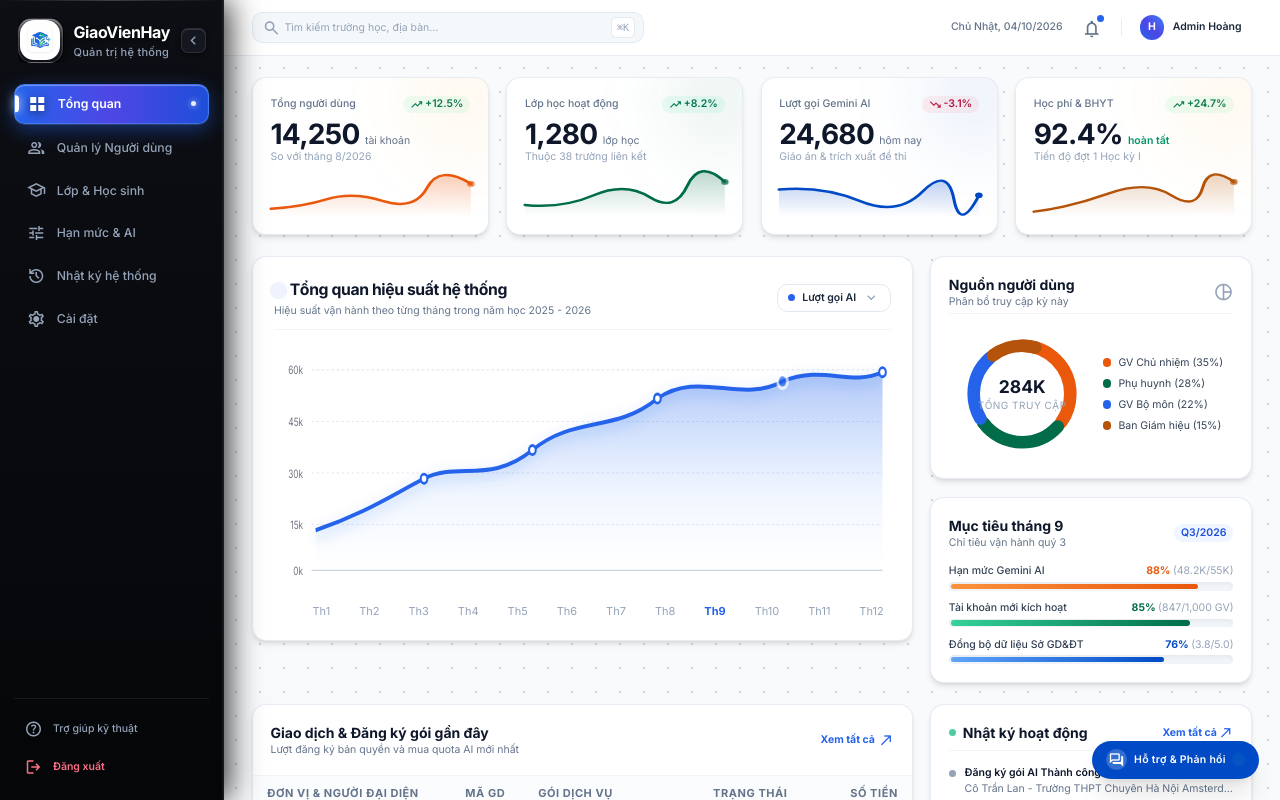
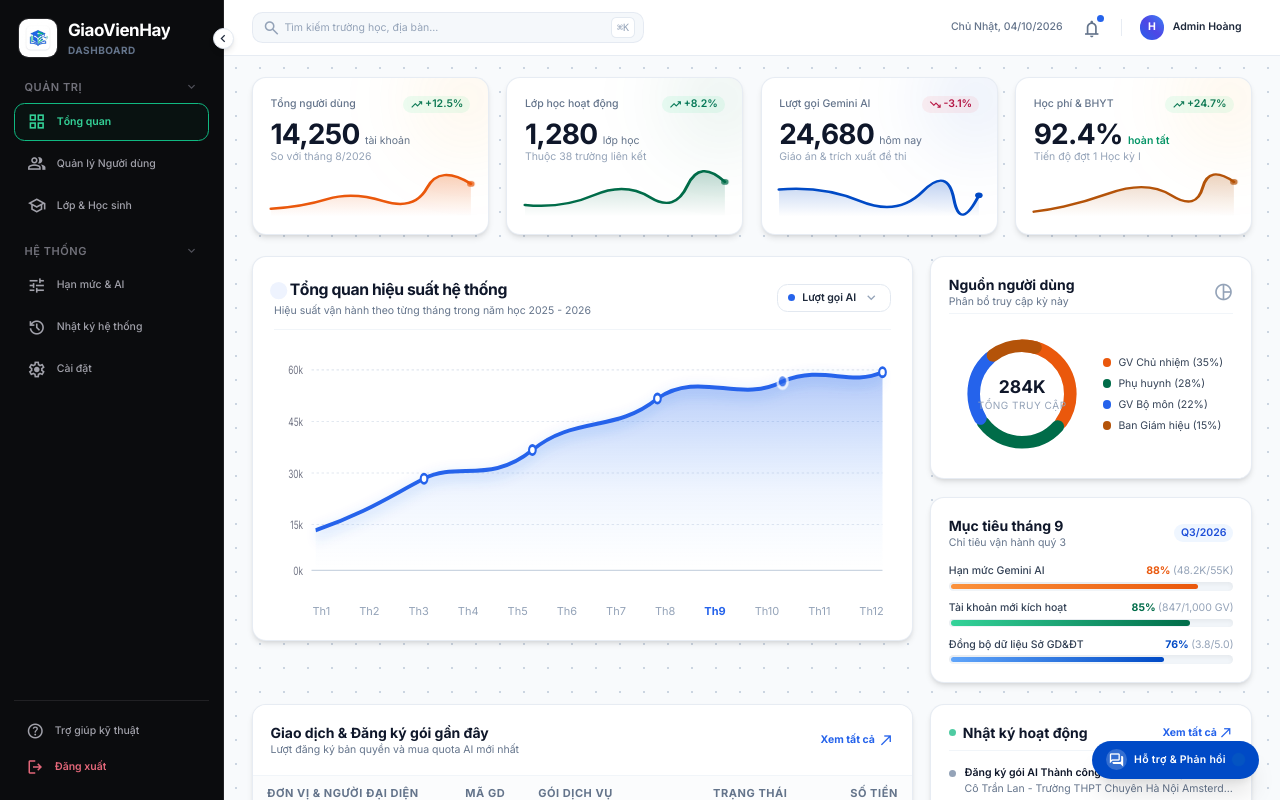
Before and after one commit to gray8493/GiaoVienHay, a Next.js app in the folder apps/admin-web/: page / in a window 1280 px wide. Built offline with nearby package versions, Linux system fonts and the light colour scheme; no server answers.

Commit message:
feat(sidebar): redesign sidebar to match reference with matte dark background, green outline active state, and floating toggle

```diff
--- a/apps/admin-web/src/components/sidebar.tsx
+++ b/apps/admin-web/src/components/sidebar.tsx
@@ -15,13 +15,23 @@ export default function Sidebar({ isCollapsed, onToggle }: SidebarProps) {
   const pathname = usePathname();
   const router = useRouter();
 
-  const navItems = [
+  const sections = [
+    {
+      title: 'QUẢN TRỊ',
+      items: [
         { href: '/', label: 'Tổng quan', icon: 'grid_view' },
         { href: '/users', label: 'Quản lý Người dùng', icon: 'group' },
         { href: '/classes', label: 'Lớp & Học sinh', icon: 'school' },
+      ],
+    },
+    {
+      title: 'HỆ THỐNG',
+      items: [
         { href: '/limits', label: 'Hạn mức & AI', icon: 'tune' },
         { href: '/logs', label: 'Nhật ký hệ thống', icon: 'history' },
         { href: '/settings', label: 'Cài đặt', icon: 'settings' },
+      ],
+    },
   ];
 
   const handleLogout = (e: React.MouseEvent) => {
@@ -32,72 +42,79 @@ export default function Sidebar({ isCollapsed, onToggle }: SidebarProps) {
 
   return (
     <aside
-      className={`h-screen flex-shrink-0 bg-gradient-to-b from-[#0d0f14] via-[#090a0e] to-[#050608] border-r border-white/[0.08] flex flex-col justify-between py-5 select-none z-40 transition-all duration-300 ease-in-out relative shadow-[4px_0_30px_rgba(0,0,0,0.85),inset_-1px_0_0_rgba(255,255,255,0.05)] ${
-        isCollapsed ? 'w-20 px-2.5' : 'w-64 px-4'
+      className={`h-screen flex-shrink-0 bg-[#0B0C0E] border-r border-zinc-800/80 flex flex-col justify-between py-5 select-none z-40 transition-all duration-300 ease-in-out relative ${
+        isCollapsed ? 'w-20 px-3' : 'w-64 px-4'
       }`}
     >
-      {/* 3D Top Specular Rim Light */}
-      <div className="absolute top-0 left-0 right-0 h-px bg-gradient-to-r from-transparent via-white/20 to-transparent pointer-events-none" />
+      {/* Floating Circular Toggle Button on Border (As in Reference Image) */}
+      <button
+        type="button"
+        onClick={onToggle}
+        className="absolute -right-3 top-8 w-6 h-6 rounded-full bg-white text-slate-800 shadow-md border border-slate-200 flex items-center justify-center hover:scale-110 transition-transform cursor-pointer z-50"
+        title={isCollapsed ? 'Mở rộng menu' : 'Thu gọn menu'}
+        aria-label="Thu gọn hoặc mở rộng thanh điều hướng"
+      >
+        <span className="material-symbols-outlined text-[15px] font-bold">
+          {isCollapsed ? 'chevron_right' : 'chevron_left'}
+        </span>
+      </button>
 
       <div className="space-y-6">
-        {/* 1. BRAND HEADER (LOGO + APP NAME IN 3D ELEVATED FRAME) */}
+        {/* 1. BRAND HEADER (LOGO + APP NAME) */}
         <div
-          className={`flex items-center gap-2.5 px-1 ${
-            isCollapsed ? 'flex-col justify-center' : 'justify-between'
+          className={`flex items-center px-1 ${
+            isCollapsed ? 'justify-center' : 'justify-start'
           }`}
         >
           <Link
             href="/"
-            className={`flex items-center gap-3 group cursor-pointer overflow-hidden min-w-0 ${
-              isCollapsed ? 'justify-center' : ''
-            }`}
+            className="flex items-center gap-3 group cursor-pointer overflow-hidden min-w-0"
             title="GiaoVienHay - Quản trị hệ thống"
           >
-            {/* 3D Embossed Container for Logo */}
-            <div className="relative p-0.5 rounded-2xl bg-gradient-to-b from-white/30 via-white/10 to-transparent shadow-[0_8px_18px_rgba(0,0,0,0.8),inset_0_1px_1px_rgba(255,255,255,0.4)] border border-white/15 ring-1 ring-black shrink-0 group-hover:scale-105 group-hover:shadow-[0_10px_24px_rgba(59,130,246,0.35)] transition-all duration-300">
-              <div className="w-10 h-10 min-w-[40px] min-h-[40px] rounded-[14px] overflow-hidden bg-slate-900 flex items-center justify-center relative shadow-inner">
+            {/* Logo Container with Rounded Corners */}
+            <div className="w-10 h-10 min-w-[40px] min-h-[40px] rounded-xl overflow-hidden bg-zinc-900 border border-zinc-800 flex items-center justify-center shrink-0">
               <Image
                 src="/logo.jpg"
                 alt="GiaoVienHay Logo"
                 width={40}
                 height={40}
                 priority
-                  className="w-full h-full object-cover transition-transform duration-300 group-hover:scale-110"
+                className="w-full h-full object-cover"
               />
-              </div>
             </div>
 
             {!isCollapsed && (
-              <div className="min-w-0 transition-opacity duration-200">
-                <span className="text-[16px] font-bold text-white tracking-tight block truncate group-hover:text-blue-400 transition-colors drop-shadow-[0_2px_4px_rgba(0,0,0,0.8)]">
+              <div className="min-w-0">
+                <span className="text-[17px] font-bold text-white tracking-tight block truncate">
                   GiaoVienHay
                 </span>
-                <span className="text-[11px] text-slate-400 font-medium block truncate tracking-wide">
-                  Quản trị hệ thống
+                <span className="text-[10px] font-bold text-slate-500 tracking-wider uppercase block truncate">
+                  DASHBOARD
                 </span>
               </div>
             )}
           </Link>
-
-          {/* 3D Tactile Toggle Sidebar Button */}
-          <button
-            type="button"
-            onClick={onToggle}
-            className={`w-7 h-7 rounded-lg bg-[#141720] hover:bg-[#1c2130] text-slate-400 hover:text-white border border-white/10 shadow-[0_2px_5px_rgba(0,0,0,0.6),inset_0_1px_0_rgba(255,255,255,0.12)] active:translate-y-0.5 flex items-center justify-center transition-all cursor-pointer shrink-0 ${
-              isCollapsed ? 'mt-2' : ''
-            }`}
-            title={isCollapsed ? 'Mở rộng menu' : 'Thu gọn menu'}
-            aria-label="Thu gọn hoặc mở rộng thanh điều hướng"
-          >
-            <span className="material-symbols-outlined text-[17px]">
-              {isCollapsed ? 'chevron_right' : 'chevron_left'}
-            </span>
-          </button>
         </div>
 
-        {/* 2. NAVIGATION LINKS (3D TACTILE & INSET EFFECTS) */}
-        <nav className="space-y-1.5">
-          {navItems.map((item) => {
+        {/* 2. NAVIGATION SECTIONS */}
+        <div className="space-y-5">
+          {sections.map((section, sIdx) => (
+            <div key={sIdx} className="space-y-1.5">
+              {/* Category Header */}
+              {!isCollapsed ? (
+                <div className="px-3 flex items-center justify-between text-[11px] font-semibold text-zinc-500 uppercase tracking-wider mb-2">
+                  <span>{section.title}</span>
+                  <span className="material-symbols-outlined text-[14px] text-zinc-600">
+                    expand_more
+                  </span>
+                </div>
+              ) : (
+                <div className="h-2" />
+              )}
+
+              {/* Items in Section */}
+              <nav className="space-y-1">
+                {section.items.map((item) => {
                   const isActive =
                     item.href === '/'
                       ? pathname === '/'
@@ -108,51 +125,50 @@ export default function Sidebar({ isCollapsed, onToggle }: SidebarProps) {
                       key={item.href}
                       href={item.href}
                       title={isCollapsed ? item.label : undefined}
-                className={`flex items-center gap-3 rounded-xl text-sm font-medium transition-all duration-200 group relative ${
+                      className={`flex items-center gap-3 rounded-xl text-xs font-medium transition-all duration-150 group ${
                         isCollapsed ? 'justify-center py-2.5 px-0' : 'px-3.5 py-2.5'
                       } ${
                         isActive
-                    ? 'bg-gradient-to-r from-blue-600 via-indigo-600 to-blue-700 text-white font-semibold shadow-[0_6px_20px_rgba(37,99,235,0.45),inset_0_1px_1px_rgba(255,255,255,0.35),0_1px_0_rgba(255,255,255,0.15)] border border-blue-400/40'
-                    : 'text-slate-400 hover:text-white hover:bg-white/[0.06] hover:border hover:border-white/[0.08] hover:translate-x-1 hover:shadow-[0_4px_12px_rgba(0,0,0,0.5),inset_0_1px_0_rgba(255,255,255,0.05)]'
+                          ? 'border border-emerald-500 bg-emerald-950/20 text-emerald-400 font-semibold'
+                          : 'text-zinc-400 hover:text-white hover:bg-zinc-900/60 border border-transparent'
                       }`}
                     >
-                {/* 3D Active Indicator Pill on Left Edge */}
-                {isActive && !isCollapsed && (
-                  <span className="absolute left-0 top-1/2 -translate-y-1/2 w-1 h-5 bg-white rounded-r shadow-[0_0_10px_rgba(255,255,255,0.9)]" />
-                )}
-
                       <span
-                  className={`material-symbols-outlined text-[20px] shrink-0 transition-transform duration-200 group-hover:scale-110 ${
+                        className={`material-symbols-outlined text-[19px] shrink-0 ${
                           isActive
-                      ? 'text-white drop-shadow-[0_2px_4px_rgba(0,0,0,0.5)]'
-                      : 'text-slate-400 group-hover:text-blue-400'
+                            ? 'text-emerald-400'
+                            : 'text-zinc-400 group-hover:text-white'
                         }`}
-                  style={{
-                    fontVariationSettings: isActive ? "'FILL' 1" : "'FILL' 0",
-                  }}
                       >
                         {item.icon}
                       </span>
 
-                {!isCollapsed && <span className="truncate">{item.label}</span>}
+                      {!isCollapsed && (
+                        <span className="truncate flex-1">{item.label}</span>
+                      )}
 
-                {/* Subtle Right Indicator on Active */}
-                {isActive && !isCollapsed && (
-                  <span className="ml-auto w-1.5 h-1.5 rounded-full bg-white/90 shadow-[0_0_6px_rgba(255,255,255,0.8)]" />
+                      {/* Optional minimal count indicator for active */}
+                      {isActive && !isCollapsed && item.href === '/classes' && (
+                        <span className="px-2 py-0.5 rounded-full text-[10px] font-bold bg-emerald-900/50 text-emerald-400">
+                          Mới
+                        </span>
                       )}
                     </Link>
                   );
                 })}
               </nav>
             </div>
+          ))}
+        </div>
+      </div>
 
-      {/* 3. FOOTER NAVIGATION (3D EMBOSSED BUTTONS) */}
-      <div className="space-y-1.5 pt-4 border-t border-white/[0.08]">
+      {/* 3. FOOTER NAVIGATION */}
+      <div className="space-y-1 pt-4 border-t border-zinc-800/80">
         <Link
           href="/settings"
-          title={isCollapsed ? 'Trợ giúp kỹ thuật' : undefined}
-          className={`flex items-center gap-3 rounded-xl text-xs font-medium text-slate-400 hover:text-slate-200 hover:bg-white/[0.05] hover:border hover:border-white/[0.06] transition-all ${
-            isCollapsed ? 'justify-center py-2 px-0' : 'px-3 py-2'
+          title={isCollapsed ? 'Trợ giúp' : undefined}
+          className={`flex items-center gap-3 rounded-xl text-xs font-medium text-zinc-400 hover:text-white hover:bg-zinc-900/60 transition-colors ${
+            isCollapsed ? 'justify-center py-2 px-0' : 'px-3.5 py-2'
           }`}
         >
           <span className="material-symbols-outlined text-[18px] shrink-0">help</span>
@@ -163,11 +179,11 @@ export default function Sidebar({ isCollapsed, onToggle }: SidebarProps) {
           type="button"
           onClick={handleLogout}
           title={isCollapsed ? 'Đăng xuất' : undefined}
-          className={`w-full flex items-center gap-3 rounded-xl text-xs font-semibold text-rose-400 hover:text-rose-200 hover:bg-rose-500/15 hover:border hover:border-rose-500/25 transition-all cursor-pointer shadow-xs active:scale-[0.98] ${
-            isCollapsed ? 'justify-center py-2 px-0' : 'px-3 py-2'
+          className={`w-full flex items-center gap-3 rounded-xl text-xs font-semibold text-rose-400/90 hover:text-rose-300 hover:bg-rose-950/20 transition-colors cursor-pointer ${
+            isCollapsed ? 'justify-center py-2 px-0' : 'px-3.5 py-2'
           }`}
         >
-          <span className="material-symbols-outlined text-[18px] shrink-0 text-rose-400">logout</span>
+          <span className="material-symbols-outlined text-[18px] shrink-0">logout</span>
           {!isCollapsed && <span className="truncate">Đăng xuất</span>}
         </button>
       </div>
```
Lines whose indentation alone changed are shown as unchanged.
